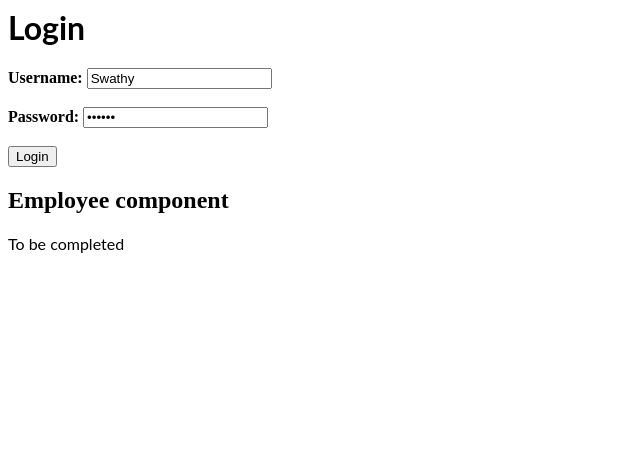
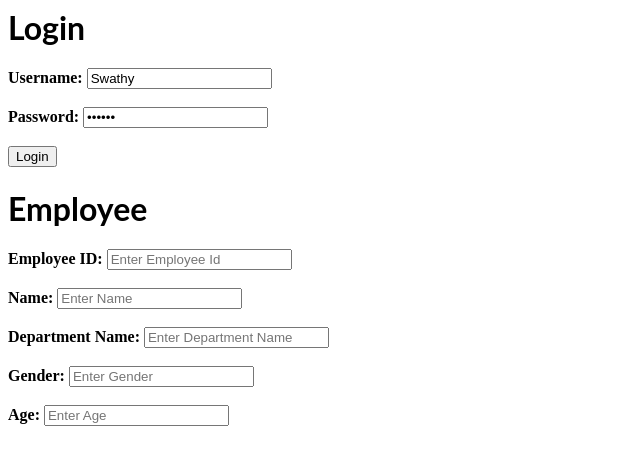
Before and after one commit to swathysroy/React_Basics_2, a React (Create React App) app: page / in a window 1280 px wide. Shown: the top 464 px of the page, without its empty margins (0-640 px from the left). Built offline with nearby package versions, Linux system fonts and the light colour scheme.

Commit message:
1 file modified

```diff
--- a/src/Employee.js
+++ b/src/Employee.js
@@ -4,23 +4,72 @@ import PropTypes from "prop-types";
 class Employee extends React.Component {
   render() {
     return (
-      <div>
-        <h2>Employee component</h2>
-        <p>To be completed</p>
+      <div className="employee">
+        <h1>Employee</h1>
+        <label for="empid">
+          <b>Employee ID: </b>
+        </label>
+        <input
+          type="text"
+          placeholder="Enter Employee Id"
+          name="empid"
+          value={this.props.empid}
+        />
+        <br />
+        <br />
+        <label for="name">
+          <b>Name: </b>
+        </label>
+        <input
+          type="password"
+          placeholder="Enter Name"
+          name="name"
+          value={this.props.name}
+        />
+        <br />
+        <br />
+        <label for="deptname">
+          <b>Department Name: </b>
+        </label>
+        <input
+          type="text"
+          placeholder="Enter Department Name"
+          name="deptname"
+          value={this.props.deptname}
+        />
+        <br />
+        <br />
+        <label for="gender">
+          <b>Gender: </b>
+        </label>
+        <input
+          type="text"
+          placeholder="Enter Gender"
+          name="name"
+          value={this.props.gender}
+        />
+        <br />
+        <br />
+        <label for="age">
+          <b>Age: </b>
+        </label>
+        <input
+          type="text"
+          placeholder="Enter Age"
+          name="age"
+          value={this.props.age}
+        />
       </div>
     );
   }
 }
 
 Employee.propTypes = {
-  empid : PropTypes.number.isRequired,
-  name : PropTypes.string.isRequired,
-  deptname: PropTypes.oneOf([
-    'HR','SALES','PROD'
-  ]),
-  gender: PropTypes.oneOf([
-    'female', 'male'
-  ])
+  empid: PropTypes.number.isRequired,
+  name: PropTypes.string.isRequired,
+  deptname: PropTypes.oneOf(["HR", "SALES", "PROD"]),
+  gender: PropTypes.oneOf(["Female", "Male"]),
+  age: PropTypes.number
 };
 
 Employee.defaultProps = {
```
